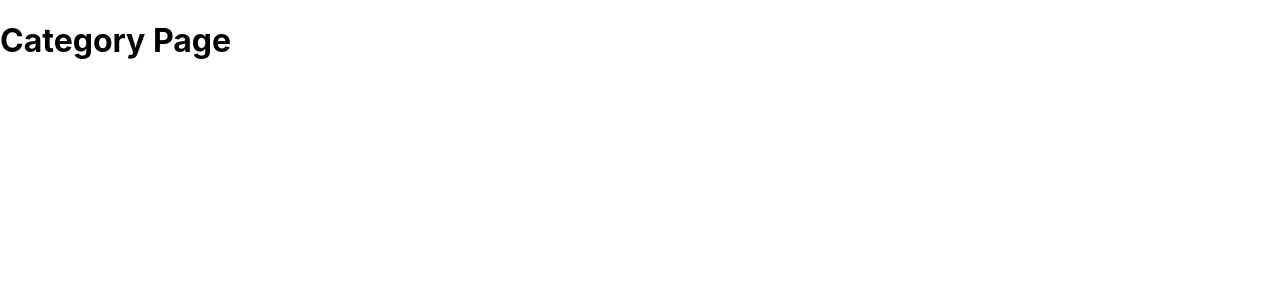
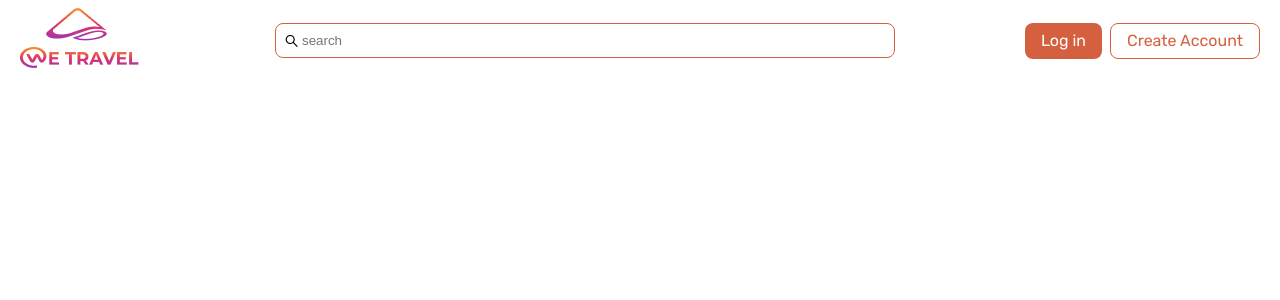
Before and after one commit to angelivan44/we-travel-react, a React (Create React App) app: page /category in a window 1280 px wide. Shown: the top 300 px of the page. Built offline with nearby package versions, Linux system fonts and the light colour scheme.

Commit message:
Add navbar component

```diff
--- a/src/pages/Category.js
+++ b/src/pages/Category.js
@@ -1,5 +1,9 @@
+import Navbar from "../components/UI/Navbar";
+
 export default function Category () {
   return (
-    <h1> Category Page</h1>
+    <div>
+      <Navbar />
+    </div>
   )
 }
```
